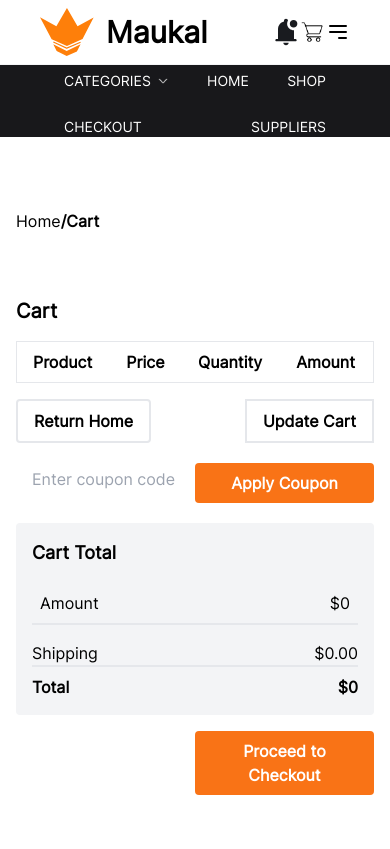
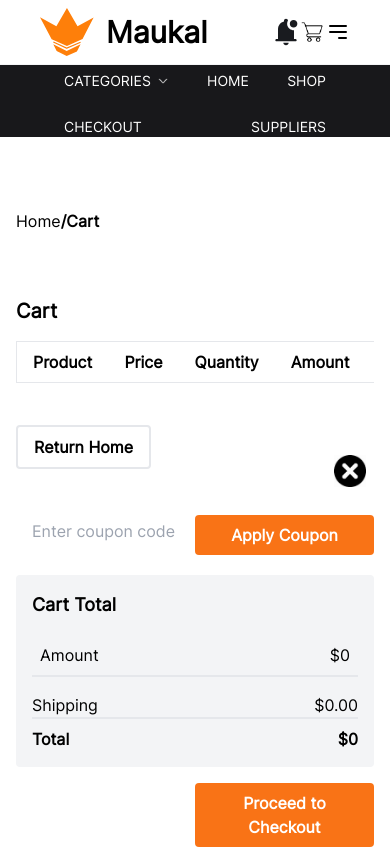
Before and after one commit to kaleabendrias/shopping_site, a React (Vite) app: page /checkout in a window 390 px wide. Shown: the top 849 px of the page. Built offline with nearby package versions, Linux system fonts and the light colour scheme.

Commit message:
Update image alignment and responsiveness in Checkout component

```diff
--- a/src/pages/Checkout.jsx
+++ b/src/pages/Checkout.jsx
@@ -1,6 +1,10 @@
 import { useEffect, useState } from "react";
 import { Link, useOutletContext } from "react-router-dom";
 import axios from "axios";
+
+// SVG Icons
+import ClearIcon from "../assets/image/clear.jpeg";
+import RemoveIcon from "../assets/image/remove.jpeg";
 
 const Checkout = () => {
   const [cartItems, setCartItems] = useState([]);
@@ -33,7 +37,6 @@ const Checkout = () => {
           })
         );
 
-        console.log("Cart Item Data:", cartItemData);
         setCartItems(cartItemData);
       } catch (error) {
         console.error("Error fetching product data:", error);
@@ -43,14 +46,22 @@ const Checkout = () => {
     fetchProductData();
   }, [context.cart]);
 
-  console.log("CartItems", cartItems);
-
   const handleQuantityChange = (id, quantity) => {
     setCartItems((prevItems) =>
       prevItems.map((item) =>
         item.id === id ? { ...item, quantity: item.quantity + quantity } : item
       )
     );
+  };
+
+  const handleClearCart = () => {
+    context.setCart([]);
+    setCartItems([]);
+  };
+
+  const handleRemoveItem = (id) => {
+    context.setCart(context.cart.filter((item) => item.id !== id));
+    setCartItems(cartItems.filter((item) => item.id !== id));
   };
 
   const handleCouponApply = () => {
@@ -80,6 +91,7 @@ const Checkout = () => {
               <th className="px-4 py-2 ">Price</th>
               <th className="px-4 py-2 ">Quantity</th>
               <th className="px-4 py-2 ">Amount</th>
+              <th className="px-4 py-2 ">Actions</th>
             </tr>
           </thead>
           <tbody>
@@ -87,10 +99,9 @@ const Checkout = () => {
               <tr key={item.id} className="border border-spacing-2">
                 <td className="flex items-center m-2 py-4">
                   {item.photos.length > 0 && (
-                    // Check if photos array has at least one element
                     <div className="flex justify-center items-center">
                       <img
-                        src={`https://api.timbu.cloud/images/${item.photos[0].url}`} // Access the first element of photos
+                        src={`https://api.timbu.cloud/images/${item.photos[0].url}`}
                         alt={item.title}
                         className="w-10 h-10 object-contain mx-auto"
                       />
@@ -122,6 +133,18 @@ const Checkout = () => {
                 <td className="px-4 py-2 ">
                   ${(item.price * item.quantity).toFixed(2)}
                 </td>
+                <td className="px-4 py-2 flex items-center">
+                  <button
+                    onClick={() => handleRemoveItem(item.id)}
+                    className="mr-2 text-red-600"
+                  >
+                    <img
+                      src={RemoveIcon}
+                      className="w-12 h-12"
+                      alt="remove cart icon"
+                    />
+                  </button>
+                </td>
               </tr>
             ))}
           </tbody>
@@ -133,8 +156,11 @@ const Checkout = () => {
             Return Home
           </button>
         </Link>
-        <button className="border-2 p-2 hover:bg-gray-400 font-bold px-4 ">
-          Update Cart
+        <button
+          onClick={handleClearCart}
+          className="mt-12 hover:bg-gray-400 font-bold p-2 rounded-full"
+        >
+          <img src={ClearIcon} className="w-8 h-8 " alt="clear cart button" />
         </button>
       </div>
       <div className="mt-4 flex flex-col md:flex-row items-center md:justify-between">
```
Also changed, not shown: src/assets/image/clear.jpeg (added), src/assets/image/remove.jpeg (added).
